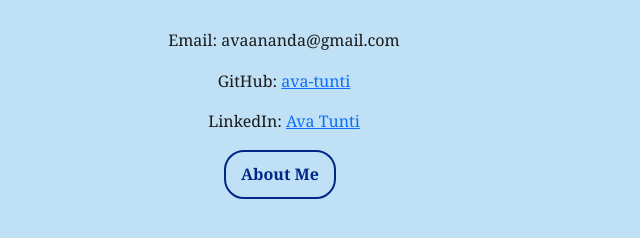
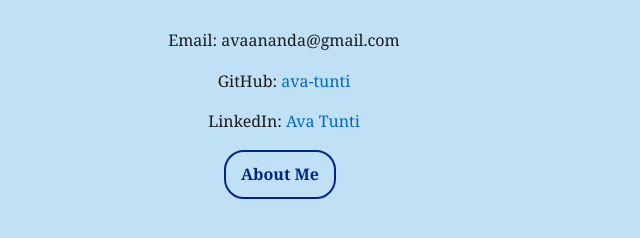
Before and after one commit to ava-tunti/ava_tunti.github.io, a plain HTML site: page index.html in a window 1280 px wide. Shown: the part 1104-1342 px from the top of the page, 356-996 px from the left. Drawn offline with nearby package versions, Linux system fonts and the light colour scheme.

Commit message:
Update styles.css

```diff
--- a/styles.css
+++ b/styles.css
@@ -208,3 +208,23 @@
             margin-right: auto;
             text-align: center;
         }
+
+        /* Style for regular links */
+        a {
+            color: #0066cc; /* Set link color */
+            text-decoration: none; /* Remove underlines */
+            transition: color 0.3s ease-in-out; /* Smooth transition for color changes */
+        }
+
+        /* Style for hovered links */
+        a:hover {
+            color: #004080; /* Set link color on hover */
+            cursor: pointer; /* Change cursor on hover */
+            text-decoration: underline; /* Change text decoration on hover */
+
+        }
+
+        /* Style for visited links */
+/*         a:visited {
+            color: #663399; /* Set color for visited links */
+        } */
```
